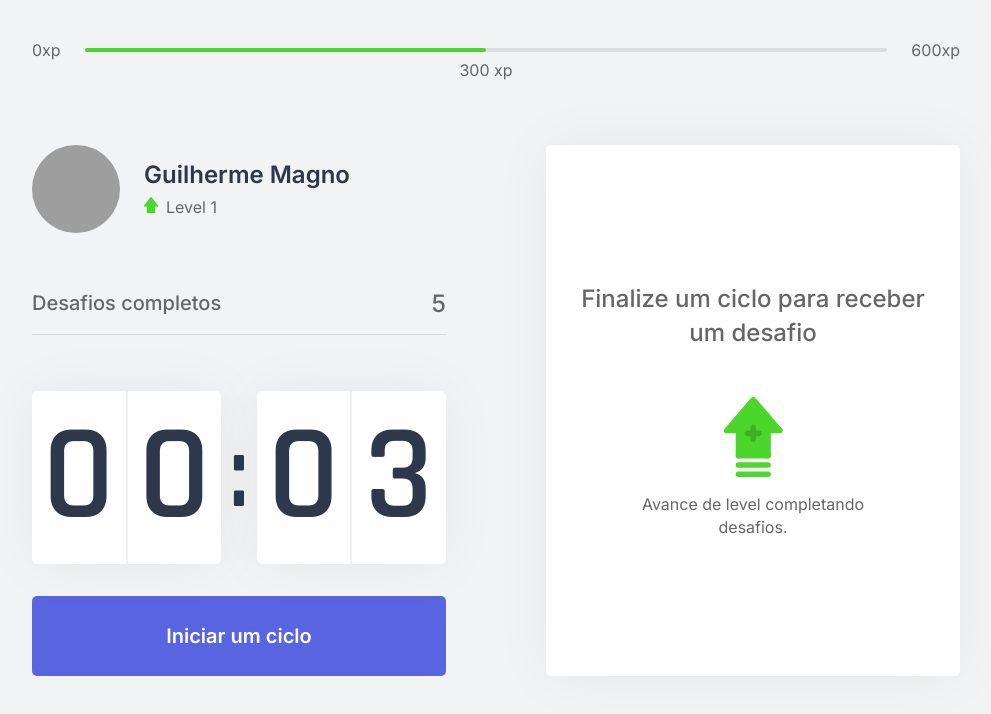
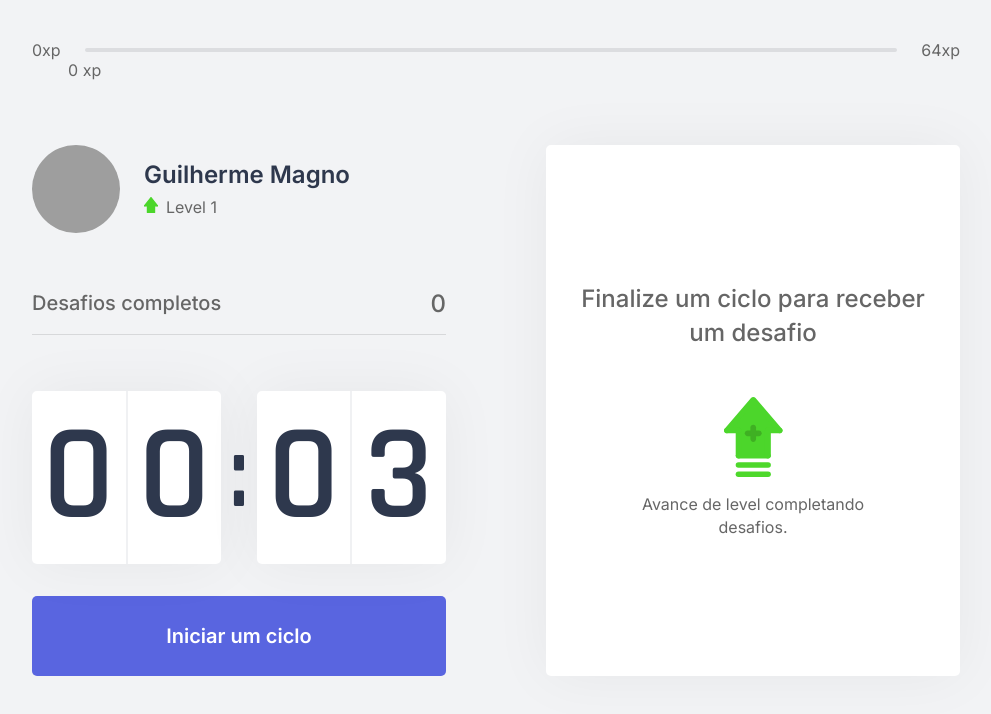
Before and after one commit to devMagno/move.it, a Next.js app: page / in a window 1280 px wide. Shown: the top 714 px of the page, without its empty margins (144-1135 px from the left). Built offline with nearby package versions, Linux system fonts and the light colour scheme; grey boxes are pictures that could not be loaded.

Commit message:
Adiciona resetChallenge e experiência do ExperienceBar

```diff
--- a/src/components/ChallengeBox.tsx
+++ b/src/components/ChallengeBox.tsx
@@ -3,7 +3,7 @@ import { ChallengesContext } from '../contexts/ChallengesContext'
 import styles from '../styles/components/ChallengeBox.module.css'
 
 export function ChallengeBox() {
-  const { activeChallenge } = useContext(ChallengesContext)
+  const { activeChallenge, resetChallenge } = useContext(ChallengesContext)
 
 
   return(
@@ -17,7 +17,7 @@ export function ChallengeBox() {
             <p>{activeChallenge.description}</p>
           </main>
           <footer>
-            <button type="button" className={styles.challengeFailedButton}>Falhei</button>
+            <button type="button" className={styles.challengeFailedButton} onClick={resetChallenge}>Falhei</button>
             <button type="button" className={styles.challengeSucceededButton}>Completei</button>
           </footer>
         </div>
--- a/src/components/CompletedChallenges.tsx
+++ b/src/components/CompletedChallenges.tsx
@@ -1,10 +1,14 @@
+import { useContext } from 'react';
+import { ChallengesContext } from '../contexts/ChallengesContext';
 import styles from '../styles/components/CompletedChallenges.module.css'
 
 export function CompletedChallenges() {
+  const { challengesCompleted } = useContext(ChallengesContext)
+
   return(
     <div className={styles.completedChallengesContainer}>
       <span>Desafios completos</span>
-      <span>5</span>
+      <span>{challengesCompleted}</span>
     </div>
   );
 }
--- a/src/components/ExperienceBar.tsx
+++ b/src/components/ExperienceBar.tsx
@@ -1,14 +1,21 @@
+import { useContext } from 'react';
+import { ChallengesContext } from '../contexts/ChallengesContext';
 import styles from '../styles/components/ExperienceBar.module.css';
 
 export function ExperienceBar() {
+
+  const { currentExperience, experienceToNextLevel } = useContext(ChallengesContext)
+
+  const percentToNextlevel = Math.round((currentExperience * 100)) / experienceToNextLevel
+
   return(
     <header className={styles.experienceBar}>
       <span>0xp</span>
       <div>
-        <div style={{width: '50%'}} />
-        <span className={styles.currentExperience} style={{left: '50%'}}>300 xp</span>
+        <div style={{width: `${percentToNextlevel}%`}} />
+        <span className={styles.currentExperience} style={{left: `${percentToNextlevel}%`}}>{currentExperience} xp</span>
       </div>
-      <span>600xp</span>
+      <span>{experienceToNextLevel}xp</span>
     </header>
   );
 }
--- a/src/contexts/ChallengesContext.tsx
+++ b/src/contexts/ChallengesContext.tsx
@@ -12,9 +12,11 @@ interface ChallengesContextData {
   level: number;
   currentExperience: number;
   challengesCompleted: number;
+  experienceToNextLevel: number;
   activeChallenge: Challenge;
   levelUp: () => void;
   startNewChallenge: () => void;
+  resetChallenge: () => void;
 }
 
 interface ChallengesProviderProps {
@@ -29,6 +31,8 @@ export function ChallengesProvider({ children }: ChallengesProviderProps) {
 
   const [activeChallenge, setActiveChallenge] = useState(null)
 
+  const experienceToNextLevel =  Math.pow((level + 1) * 4, 2)
+
 
   function levelUp() {
     setLevel(level + 1)
@@ -40,13 +44,21 @@ export function ChallengesProvider({ children }: ChallengesProviderProps) {
 
     setActiveChallenge(challenge)
   }
+  function resetChallenge() {
+    setActiveChallenge(null)
+  }
+
+
   return (
-    <ChallengesContext.Provider value={{level,
+    <ChallengesContext.Provider value={{
+    level,
     currentExperience,
+    experienceToNextLevel,
     challengesCompleted,
     levelUp,
     startNewChallenge,
-    activeChallenge}}>
+    activeChallenge,
+    resetChallenge}}>
       {children}
     </ChallengesContext.Provider>
   );
```
